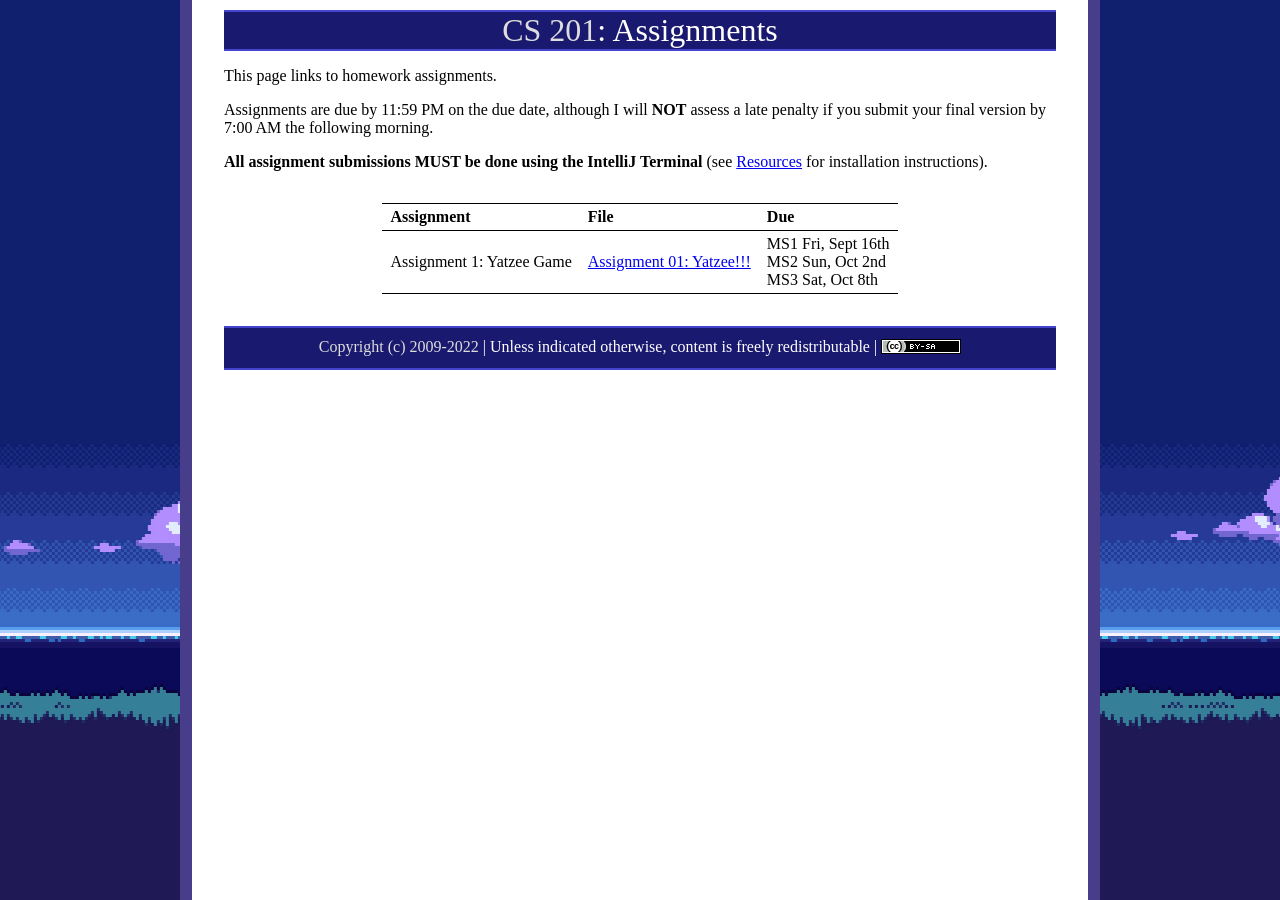
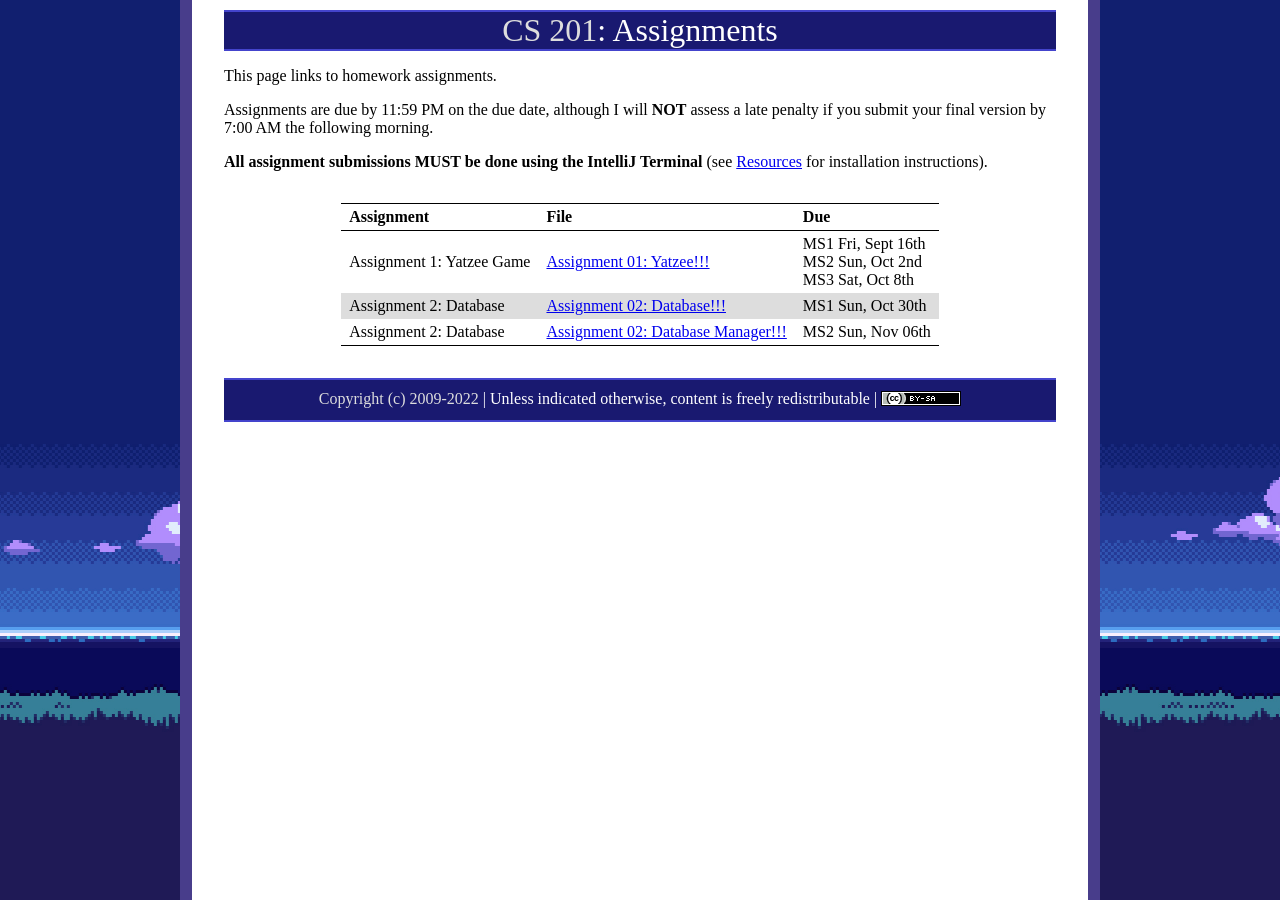
Before and after one commit to ycpcs/cs201-fall2022-102, a Jekyll site: the page built from assign/index.md, in a window 1280 px wide. Built offline with Jekyll 4.4.1, drawn with Linux system fonts in a browser that asks for light colours.

Commit message:
added assignment 2 MS1 & MS2

```diff
--- a/assign/index.md
+++ b/assign/index.md
@@ -12,6 +12,9 @@ Assignments are due by 11:59 PM on the due date, although I will **NOT** assess
 > Assignment | File | Due
 > ---------- | ---- | ---
 > Assignment 1: Yatzee Game |[Assignment 01: Yatzee!!!](Assignment_01_Yatzee.pdf) |MS1 Fri, Sept 16th<br>MS2 Sun, Oct 2nd<br>MS3 Sat, Oct 8th
+> Assignment 2: Database |[Assignment 02: Database!!!](Assignment_2_milestone_1-Database.pdf) |MS1 Sun, Oct 30th<br>
+> Assignment 2: Database |[Assignment 02: Database Manager!!!](Assignment_2_milestone_1-Database_Manager.pdf) |MS2 Sun, Nov 06th<br>
+
 
 <!--
 
```
Also changed, not shown: 2 other files.
